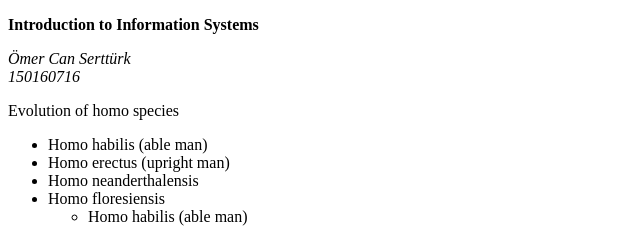
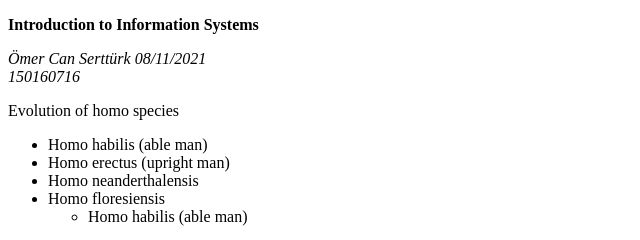
Before and after one commit to itu-itis/git-fundamentals-draft-itu-itis21-sertturk16, a plain HTML site: page index.html in a window 1280 px wide. Shown: the top 240 px of the page, 0-640 px from the left. Drawn offline with Linux system fonts and the light colour scheme.

Commit message:
updated date

```diff
--- a/index.html
+++ b/index.html
@@ -9,7 +9,7 @@
     <p><strong>Introduction to Information Systems</strong></p>
     <p>
       <em>
-      Ömer Can Serttürk
+      Ömer Can Serttürk 08/11/2021
       <br>
       150160716
     </em>
```
